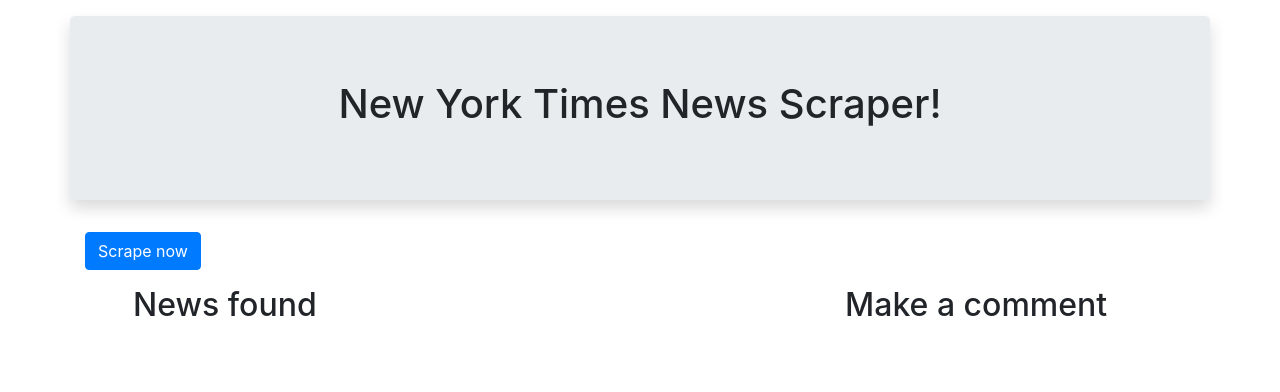
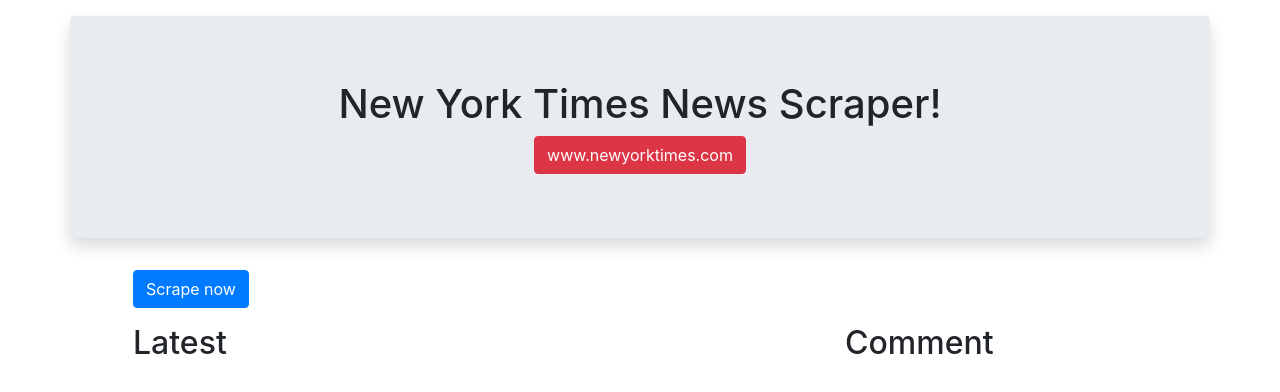
Before and after one commit to kmajor1/newsscrape, a website: page public/index.html in a window 1280 px wide. Drawn offline with nearby package versions, Linux system fonts and the light colour scheme; no server answers.

Commit message:
added compare to new york times button

```diff
--- a/public/app.js
+++ b/public/app.js
@@ -75,6 +75,13 @@
 $("#inputBody").empty()
 })
 
+// button to compare to NYT
+$("#compareToNYT").on('click', function(e){
+  e.preventDefault()
+  window.open('http://www.newyorktimes.com/','_blank')
+
+})
+
 // add click behaviour to scrape button
 // invoke getArticles on document load
 
@@ -84,6 +91,7 @@
     if (scraped) {
       return 0
     }
+
     $("#scrapeNow").text('Loading...')
     $.ajax({
       method: 'GET',
--- a/public/index.html
+++ b/public/index.html
@@ -14,22 +14,23 @@
 <body>
   <div id="body" class="container mt-3">
     <div id="maintitle" class="row">
-      <div class="jumbotron shadow col">
+      <div class="jumbotron shadow col text-center">
         <h1 class="text-center">New York Times News Scraper!</h1>
+        <button class="btn btn-danger" id="compareToNYT">www.newyorktimes.com</button>
       </div>
     </div>
     <div id="scrape" class="row mb-3">
       <div class="col">
-          <button id="scrapeNow" class="btn btn-primary">Scrape now</button>
+          <button id="scrapeNow" class="ml-5 btn btn-primary">Scrape now</button>
       </div>
     </div>
     <div id="options" class="row">
       <div class="col-8">
-        <h2 class="text-left ml-5">News found</h2>
+        <h2 class="text-left ml-5">Latest</h2>
         <div id="articles"></div>
       </div>
       <div class="col-4">
-        <h2>Make a comment</h2>
+        <h2>Comment</h2>
         <form id="comments">
 
         </form>
```
Also changed, not shown: dist/public/app.js, dist/public/index.html.
